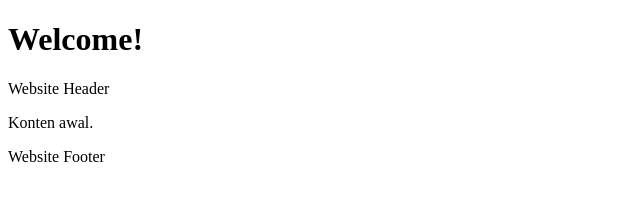
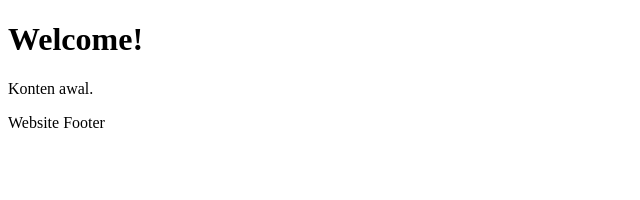
Before and after one commit to roestmn/project-web-ku, a plain HTML site: page index.html in a window 1280 px wide. Shown: the whole page, without its empty margins (0-640 px from the left). Drawn offline with Linux system fonts and the light colour scheme.

```diff
--- a/index.html
+++ b/index.html
@@ -7,7 +7,6 @@
   </head>
   <body>
     <h1>Welcome!</h1>
-    <header>Website Header</header>
     <main>
       <p>Konten awal.</p>
     </main>
```
